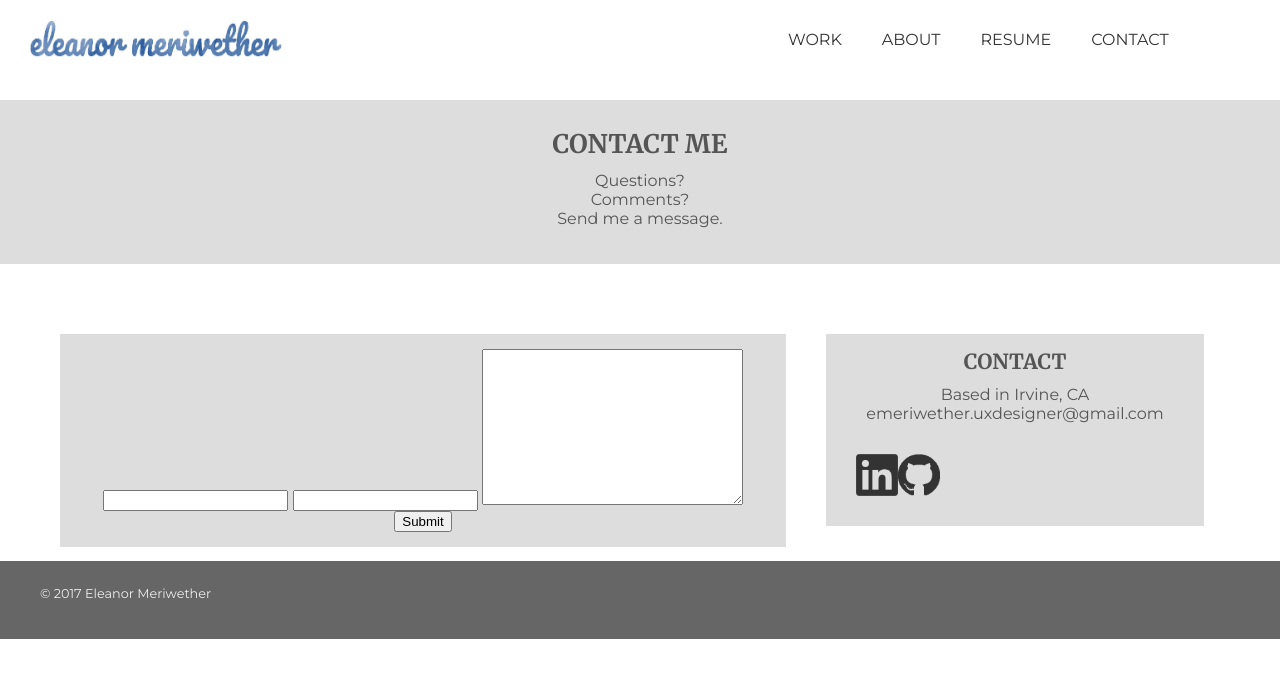
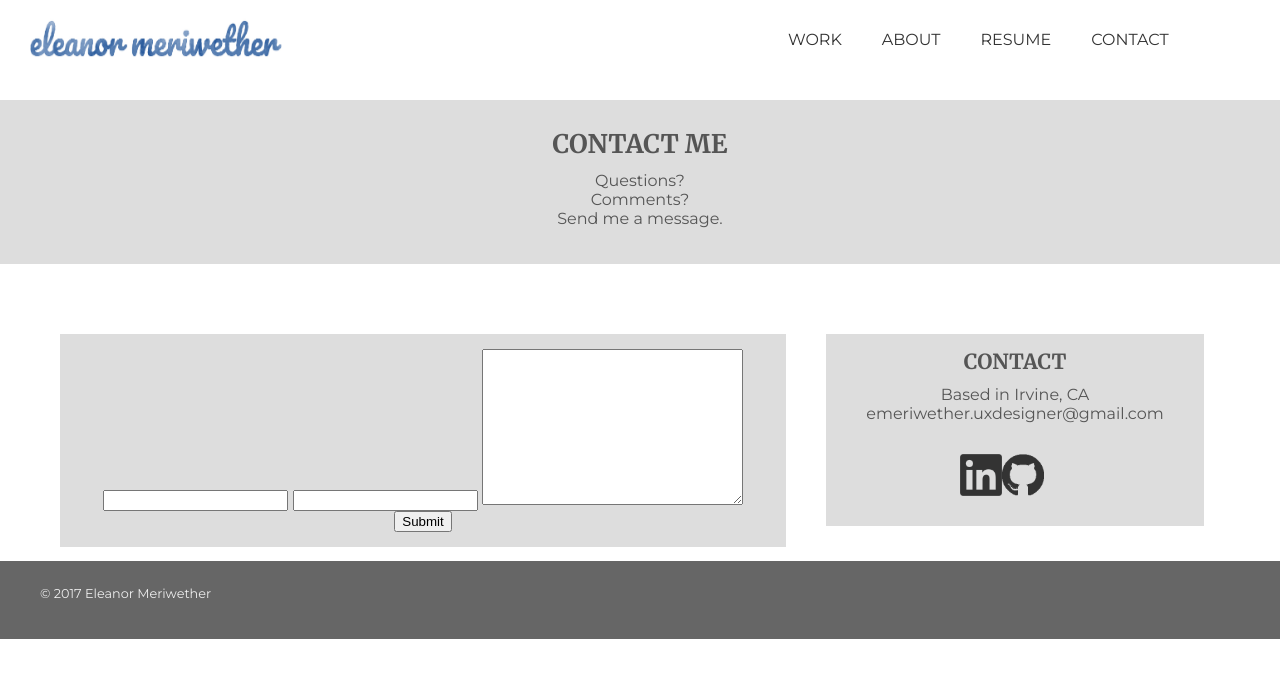
Before and after one commit to emeriwether/emeriwether.github.io, a Jekyll site: the page built from contact.html, in a window 1280 px wide. Shown: the top 678 px of the page. Built offline with Jekyll 4.4.1, drawn with Linux system fonts in a browser that asks for light colours; nearby versions of some CDN libraries.

Commit message:
retry spacing for SM in contact info

```diff
--- a/contact.html
+++ b/contact.html
@@ -19,7 +19,7 @@ layout: default
     <div>
         <h3>CONTACT</h3>
         <p>Based in Irvine, CA<br>emeriwether.uxdesigner@gmail.com</p>
-        <div id="socialMedia">
+        <div>
             <img src="/img/LinkedIn_logo.png">
             <img src="/img/GitHub_logo.png">
         </div>
--- a/css/styles.css
+++ b/css/styles.css
@@ -143,7 +143,7 @@ section.contactInfo { margin-top: 60px; text-align: center; }
 section.contactInfo div { background-color: #ddd; width: 30%; float: left; padding: 15px 15px; }
 section.contactInfo div:nth-child(1) { width: 60%; }
 section.contactInfo div:nth-child(2) { margin-left: 40px; }
-section.contactInfo div div { left: 40%; }
+section.contactInfo div div { margin-left: 30%; }
 section.contactInfo div div img { width: 40%; float: left;}
 
 /*
```
